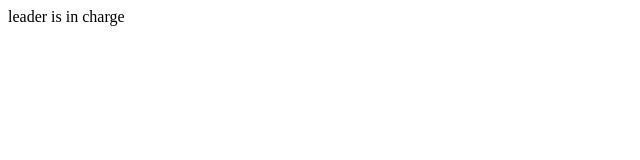
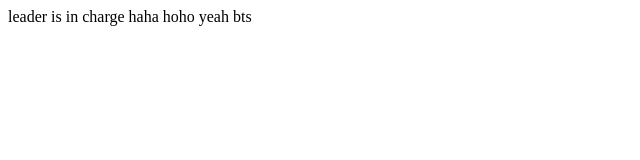
Before and after one commit to realmarcustak/companyProject, a plain HTML site: page index.html in a window 1280 px wide. Shown: the whole page, without its empty margins (0-640 px from the left). Drawn offline with Linux system fonts and the light colour scheme.

Commit message:
second commit

```diff
--- a/index.html
+++ b/index.html
@@ -8,7 +8,13 @@
   </head>
 
   <body>
-    <nav>leader is in charge</nav>
+    <nav>
+        leader is in charge
+        haha
+        hoho
+        yeah
+        bts
+    </nav>
     <main></main>
     <footer></footer>
   </body>
```
